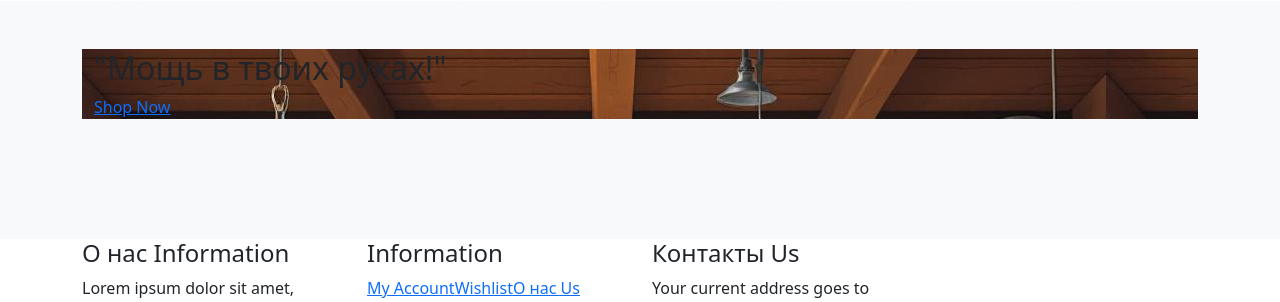
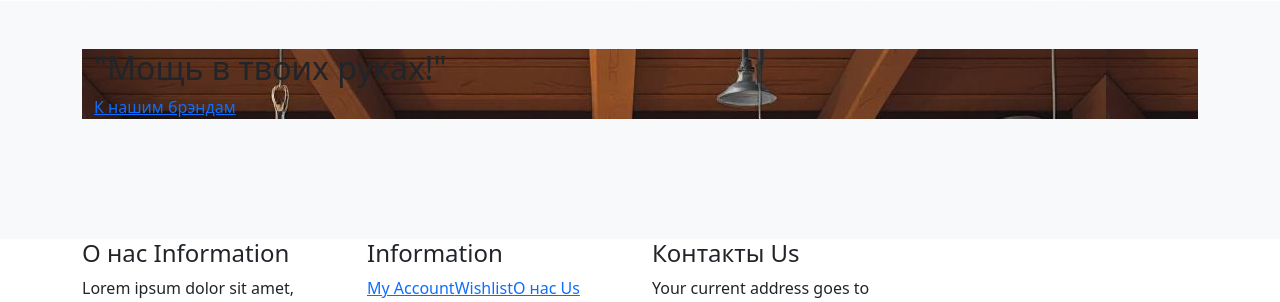
Before and after one commit to oleg425top/FinalyProject425, a Django app: page / in a window 1280 px wide. Shown: the part 1535-1837 px from the top of the page. Run offline with Django 5.2, Linux system fonts and the light colour scheme; data that the repository does not hold is empty; some libraries are stand-ins or nearby versions.

Commit message:
Добавлен на стартовую страницу url для перехода к списку брэндов

```diff
--- a/users/templates/users/index.html
+++ b/users/templates/users/index.html
@@ -17,7 +17,7 @@
                               <h2>"Мощь в твоих руках!"</h2>
                             </div>
                             <div class="btn-wrp">
-                              <a href="shop.html" class="btn-link">Shop Now</a>
+                              <a href="{% url 'shop:catalog' %}" class="btn-link">К нашим брэндам</a>
                             </div>
                           </div>
                         </div>
@@ -41,7 +41,7 @@
                               <h2>"Создавай с легкостью!"</h2>
                             </div>
                             <div class="btn-wrp">
-                              <a href="shop.html" class="btn-link">Shop Now</a>
+                              <a href="{% url 'shop:catalog' %}" class="btn-link">Shop Now</a>
                             </div>
                           </div>
                         </div>
@@ -62,9 +62,7 @@
   <br>
   <br>
   <br>
-  {% for object in object_list %}
-  {% include 'users/includes/inc_brand.html' with object=object %}
-  {% endfor %}
+
 </div>
 
 {% endblock %}
```
